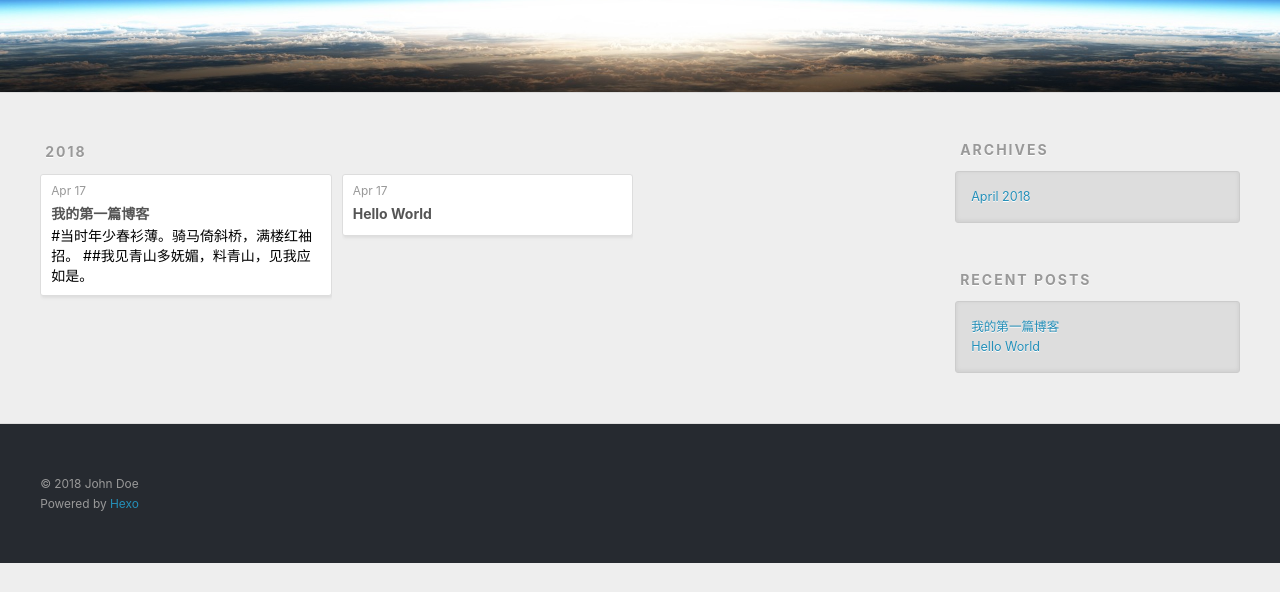
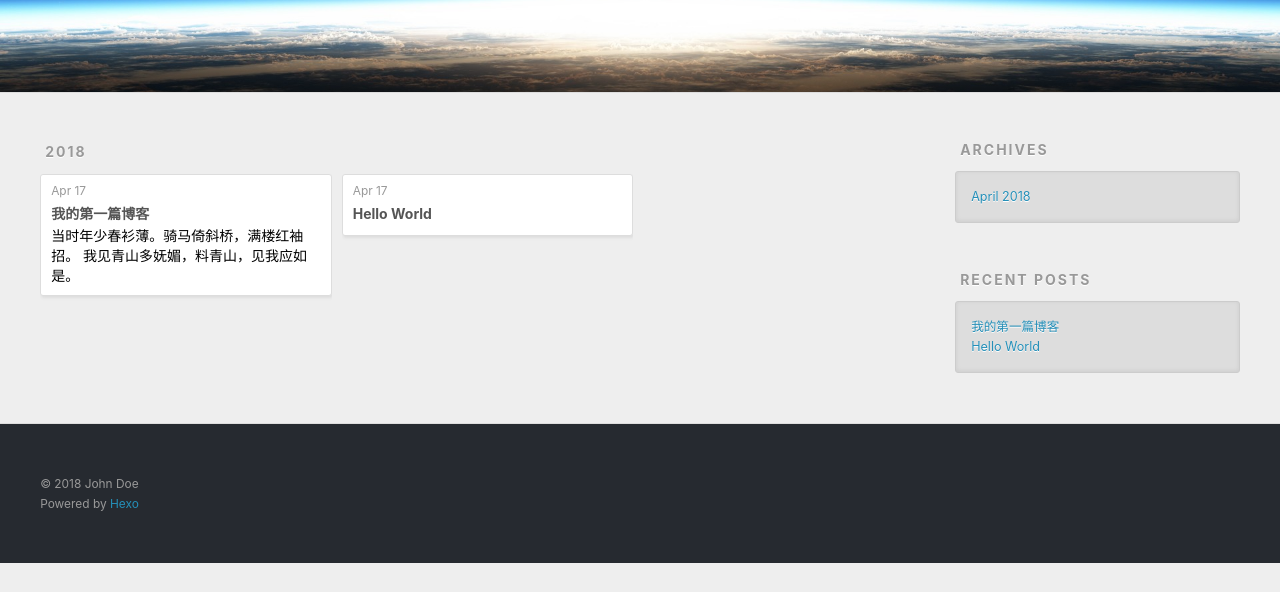
Before and after one commit to 549104586/549104586.github.io, a plain HTML site: page archives/2018/index.html in a window 1280 px wide. Shown: the part 208-800 px from the top of the page. Drawn offline with nearby package versions, Linux system fonts and the light colour scheme.

Commit message:
Site updated: 2018-04-18 11:32:58

```diff
--- a/archives/2018/index.html
+++ b/archives/2018/index.html
@@ -84,8 +84,8 @@
     <h1 itemprop="name">
       <a class="archive-article-title" href="/2018/04/17/我的第一篇博客/">我的第一篇博客</a>
     </h1>
-  #当时年少春衫薄。骑马倚斜桥，满楼红袖招。
-      ##我见青山多妩媚，料青山，见我应如是。
+     当时年少春衫薄。骑马倚斜桥，满楼红袖招。
+       我见青山多妩媚，料青山，见我应如是。
 
     </header>
   </div>
```
